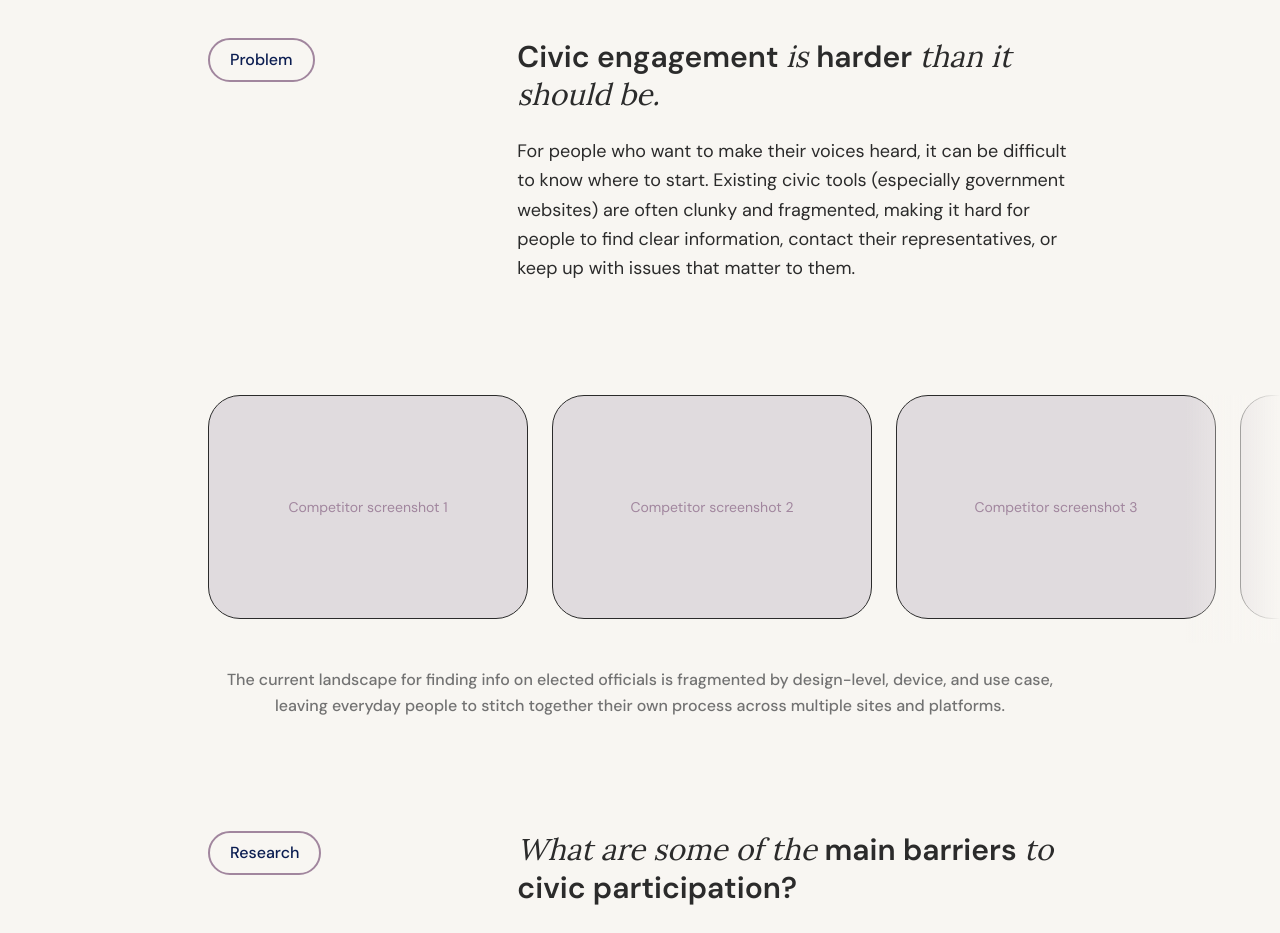
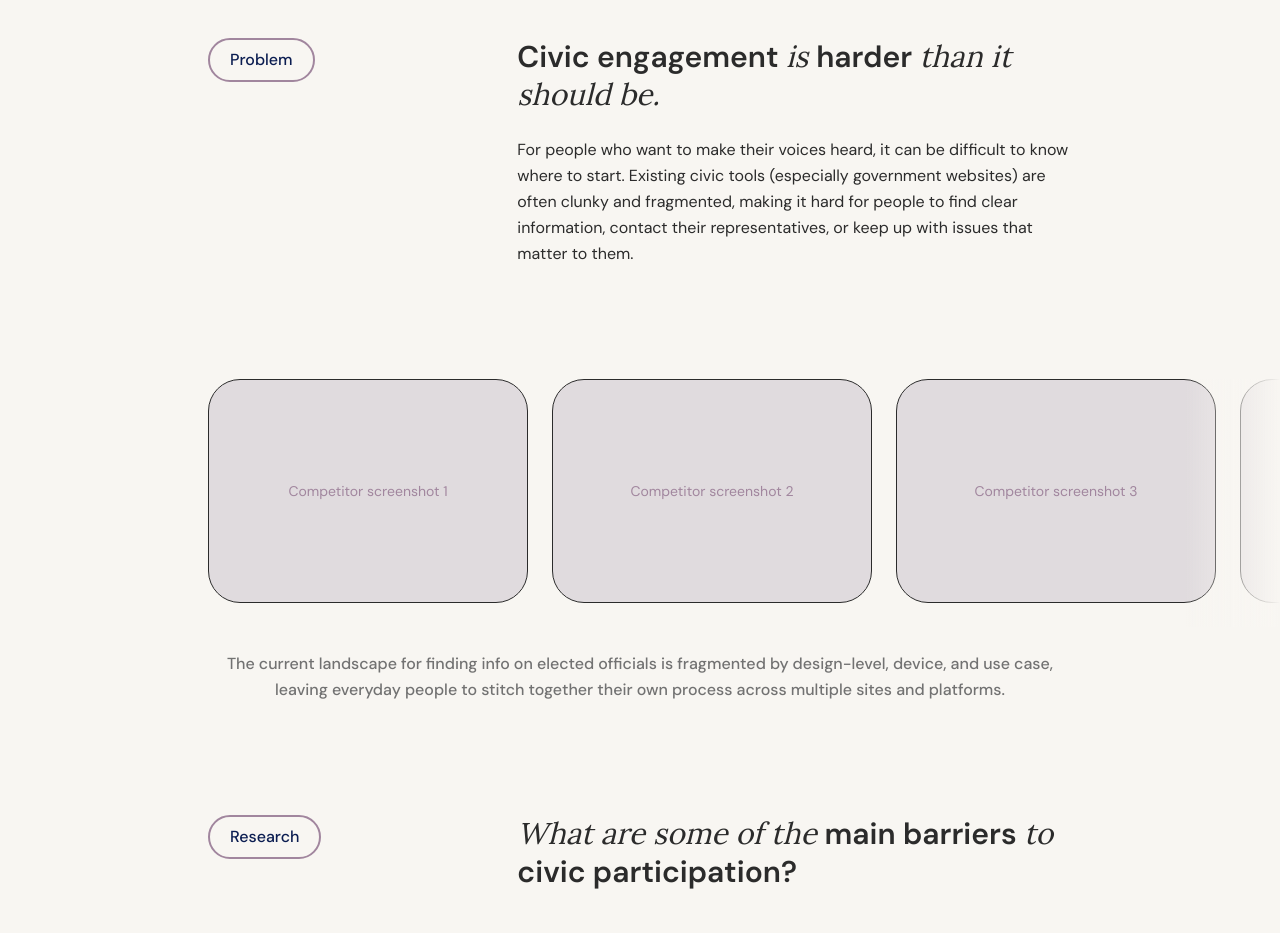
Before and after one commit to 1samanthacheng/portfolio, a Next.js app: page /constituent in a window 1280 px wide. Shown: the part 2060-2993 px from the top of the page. Built offline with nearby package versions, Linux system fonts and the light colour scheme.

Commit message:
Update page.tsx

```diff
--- a/app/constituent/page.tsx
+++ b/app/constituent/page.tsx
@@ -440,7 +440,7 @@ export default function ConstituentPage() {
               <span className="font-sans font-semibold" style={{ color: '#2B2B2B' }}>harder </span>
               <span className="font-serif italic" style={{ color: '#2B2B2B' }}>than it should be.</span>
             </h2>
-            <div className="text-lg leading-relaxed" style={{ color: '#2B2B2B' }}>
+            <div className="text-base leading-relaxed" style={{ color: '#2B2B2B' }}>
               <p>
                 For people who want to make their voices heard, it can be difficult to know where to start. Existing civic tools (especially government websites) are often clunky and fragmented, making it hard for people to find clear information, contact their representatives, or keep up with issues that matter to them.
               </p>
```
